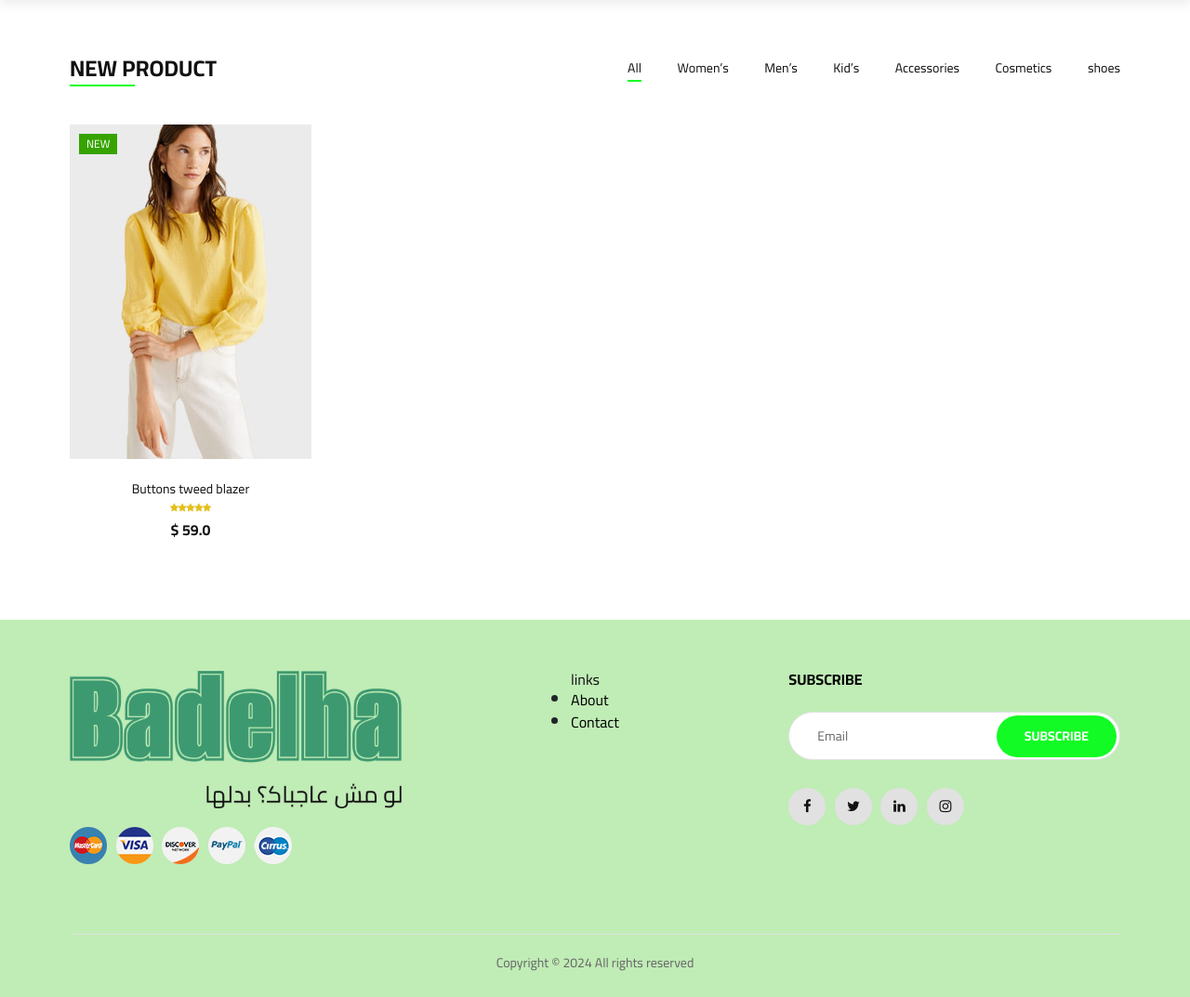
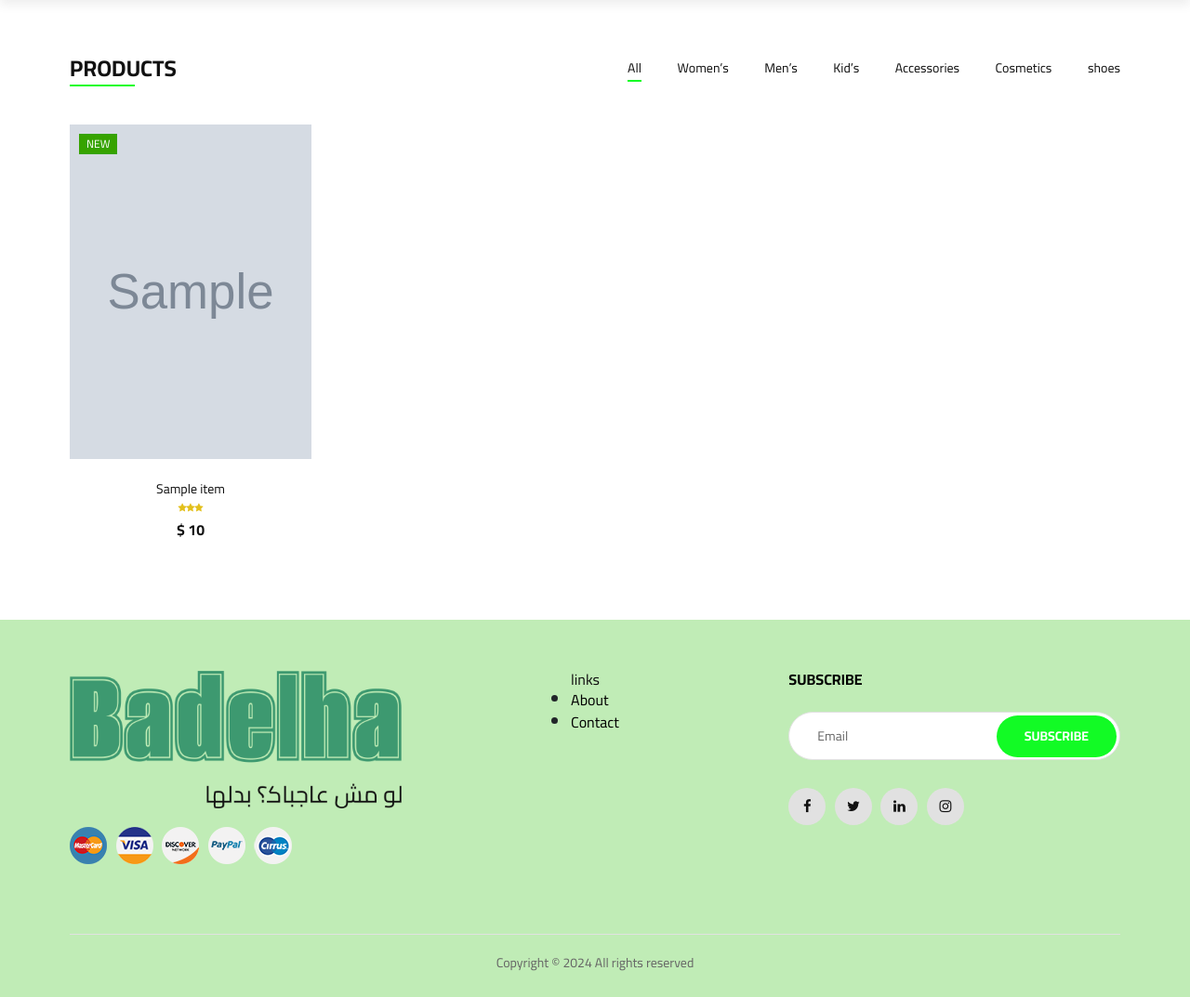
Before and after one commit to TasneemEltabakh/Software-Project, a Flask app: template templates/productMain.html in a window 1280 px wide. Shown: the part 113-1186 px from the top of the page at 93% size. Run offline with Flask 3, Linux system fonts and the light colour scheme; the template is opened without the code that fills it: most values are stand-ins (such as "Sample title", 1, 10 or a date in 2020); grey boxes marked "Sample" are stand-in pictures.

Commit message:
cart and product main

```diff
--- a/app.py
+++ b/app.py
@@ -20,7 +20,21 @@ def index():
 
 @app.route('/productMain')
 def product_main():
-    return render_template('productMain.html')
+    if request.method=='GET':
+
+        items=Item.query.all()
+        '''itemID = request.form.get('itemID')
+        items=Item.query.filter_by(id=itemID)
+        category_id=items.r
+        Category_names=Category.query.filter_by(id=items.category_id)'''
+    elif request.method=="POST":
+        userID=1
+        itemID = request.form.get('itemID')
+
+
+        db.session.commit()
+        return redirect('shop-cart',userID=userID)
+    return render_template('productMain.html',items=items)
 
 @app.route('/contact', methods=['GET', 'POST'])
 def contact():
@@ -49,16 +63,17 @@ def cart():
          #make the buttons interactive
          #if user put address, i fguest let him put address
          #add shipping cost then you'd have the order details
-       #  userID=User.query.filter_by()
+         #  userID=User.query.filter_by()
         #quantity=request.data
         userID=1 #we'll be getting user id from login or guest session
         items=Item.query.filter_by(user_id=userID) # currently getting all items untill user login/guest
         if items.count==0:
             flash('Your Cart is Empty')
     elif request.method=='POST':
-
-        if request.form['form_name'] == 'form1':
-            quantity=request.form.get('quantity')
+            userID=1
+            items=Item.query.filter_by(user_id=userID)
+       # if request.form['form_name'] == 'form1':
+        #    quantity=request.form.get('quantity')
     return render_template('shop-cart.html', items=items)
 
 @app.route('/checkout')
--- a/models.py
+++ b/models.py
@@ -41,7 +41,7 @@ class Item(db.Model):
     user_id = db.Column(db.Integer, db.ForeignKey('user.id'), nullable=False)
     #orders = db.relationship('Order', backref='item', lazy=True)
     reviews = db.relationship('Review', backref='item', lazy=True)
-    cart_id=db.Column(db.Integer,db.ForeignKey('cart.id'))
+    items=db.relationship('Item',backref='item',lazy=True)
 
     def __repr__(self):
         return '<Item %r>' % self.name
@@ -91,6 +91,4 @@ class ContactMessage(db.Model):
 class Cart(db.Model):
     id = db.Column(db.Integer, primary_key=True)
     total_payment=db.Column(db.Integer,nullable=False)
-
     user_id=db.Column(db.Integer, db.ForeignKey('user.id'), nullable=False)
-    items=db.relationship('Item',backref='cart',lazy=True)
--- a/templates/productMain.html
+++ b/templates/productMain.html
@@ -7,7 +7,7 @@
         <div class="row">
             <div class="col-lg-4 col-md-4">
                 <div class="section-title">
-                    <h4>New product</h4>
+                    <h4>Products</h4>
                 </div>
             </div>
             <div class="col-lg-8 col-md-8">
@@ -18,34 +18,42 @@
                     <li data-filter=".kid">Kid’s</li>
                     <li data-filter=".accessories">Accessories</li>
                     <li data-filter=".cosmetic">Cosmetics</li>
-                    <li data-filter=".cosmetic">shoes</li>
+                    <li data-filter=".shoes">shoes</li>
                 </ul>
             </div>
         </div>
         <div class="row property__gallery">
+            {%for item in items%}
             <div class="col-lg-3 col-md-4 col-sm-6 mix men">
                 <div class="product__item">
-                    <div class="product__item__pic set-bg" data-setbg="static/img/product/product-1.jpg">
+                    <div class="product__item__pic set-bg" data-setbg="{{item.image}}">
                         <div class="label new">New</div>
                         <ul class="product__hover">
-                            <li><a href="static/img/product/product-1.jpg" class="image-popup"><span class="arrow_expand"></span></a></li>
+                            <li><a href="{{item.image}}" class="image-popup"><span class="arrow_expand"></span></a></li>
                             <li><a href="#"><span class="icon_heart_alt"></span></a></li>
-                            <li><a href="#"><span class="icon_bag_alt"></span></a></li>
-                        </ul>
+                            <li>
+                                <form action="shop-cart" method="POST">
+                                    <input type="hidden" name="itemID" value="{{item.id}}">
+                                    <button type="submit" class="btn btn-link" style="border:none; background-color:transparent;">
+                                        <span class="icon_bag_alt"></span>
+                                    </button>
+                                </form>
+                            </li>                       </ul>
                     </div>
                     <div class="product__item__text">
-                        <h6><a href="#">Buttons tweed blazer</a></h6>
+                        <h6><a href="#">{{item.name}}</a></h6>
                         <div class="rating">
+                            {%set nums=range(1,item.rate)%}
+                            {%for num in nums%}
                             <i class="fa fa-star"></i>
-                            <i class="fa fa-star"></i>
-                            <i class="fa fa-star"></i>
-                            <i class="fa fa-star"></i>
-                            <i class="fa fa-star"></i>
+
+                            {%endfor%}
                         </div>
-                        <div class="product__price">$ 59.0</div>
+                        <div class="product__price">$ {{item.price}}</div>
                     </div>
                 </div>
             </div>
+            {%endfor%}
         </div>
     </div>
 </section>
```
Also changed, not shown: templates/shop-cart.html (+5 -12 lines), static/img/shop-cart/cp-1.jpg, static/img/shop-cart/cp-2.jpg, static/img/shop-cart/cp-3.jpg.
